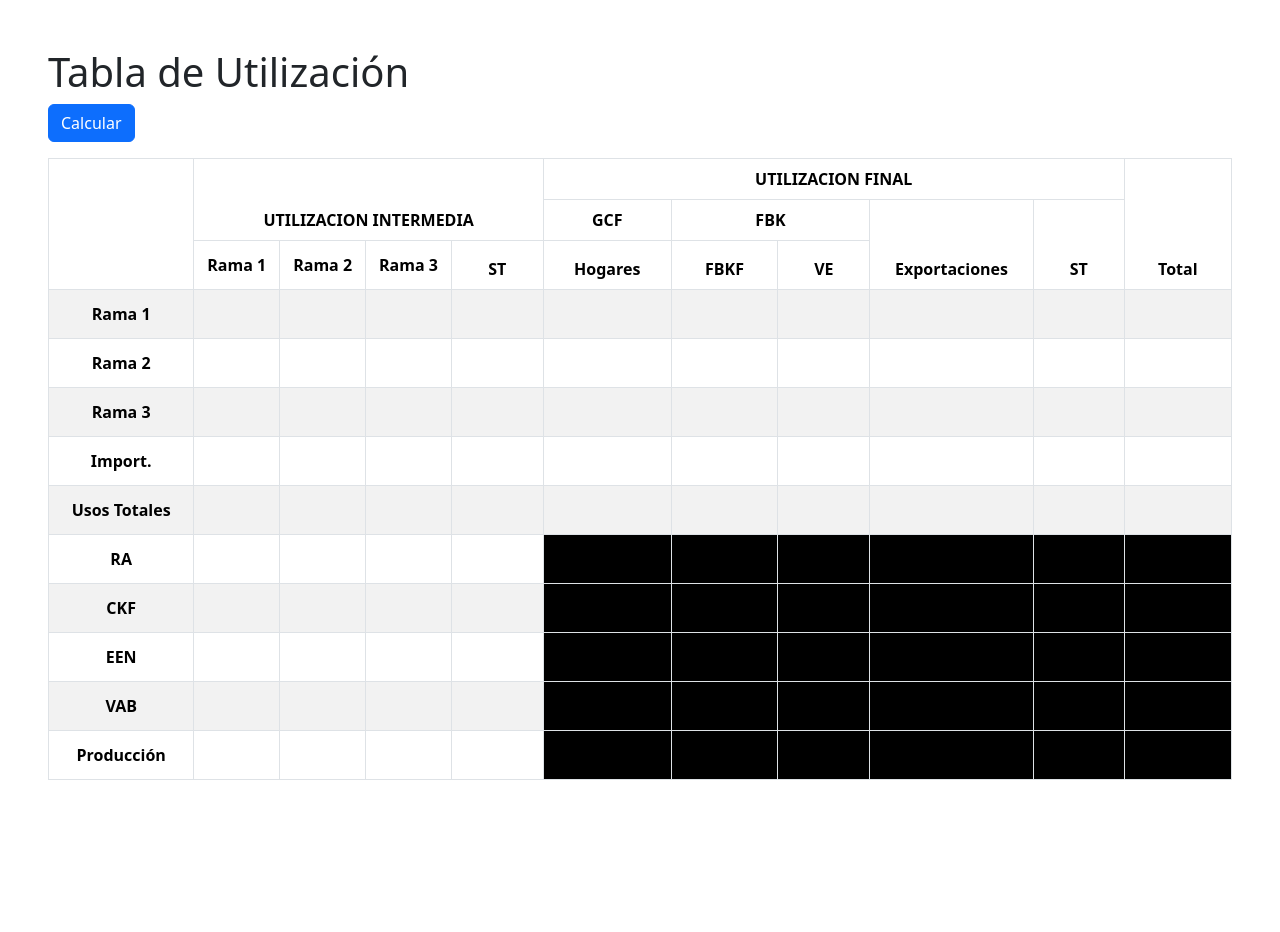
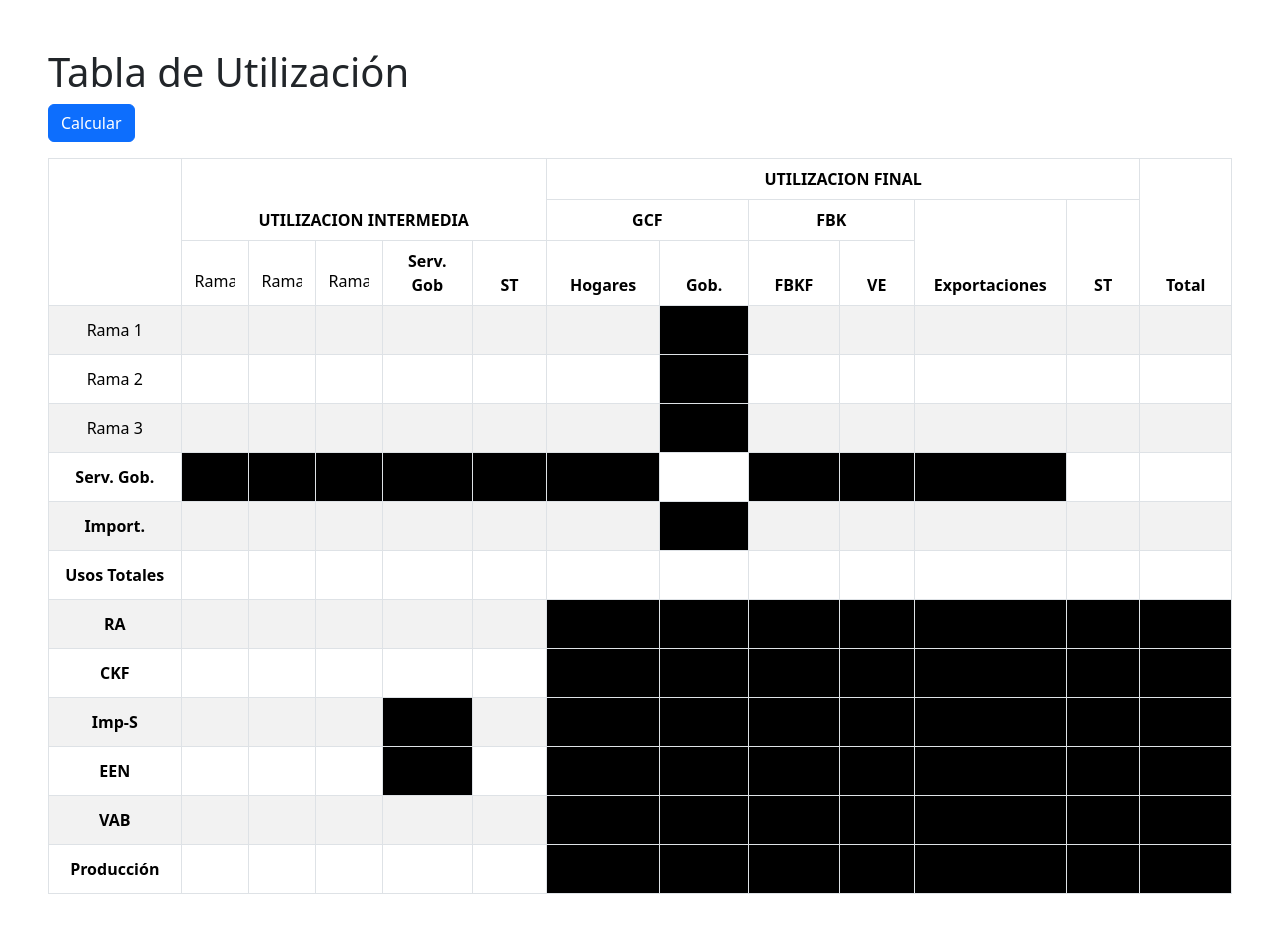
Before and after one commit to hrkns/cou, a React (Create React App) app: page / in a window 1280 px wide. Shown: the top 932 px of the page. Before the commit the page ends 828 px from the top, so only its background shows below. Built offline with nearby package versions, Linux system fonts and the light colour scheme.

Commit message:
Compute from inside out

```diff
--- a/src/App.css
+++ b/src/App.css
@@ -9,6 +9,5 @@
   background: transparent;
   padding: 5px;
   outline: none;
-  text-align: center;
-  font-weight: bold;
+  text-align: center
 }
--- a/src/App.js
+++ b/src/App.js
@@ -9,11 +9,13 @@ const branchRow = {
     firstBranch: null,
     secondBranch: null,
     thirdBranch: null,
+    gov: null,
     st: null,
   },
   finalUse: {
     gcf: {
       homes: null,
+      gov: null,
     },
     fbk: {
       fbkf: null,
@@ -33,10 +35,12 @@ const App = () => {
     firstBranch: _.cloneDeep(branchRow),
     secondBranch: _.cloneDeep(branchRow),
     thirdBranch: _.cloneDeep(branchRow),
+    gov: _.cloneDeep(branchRow),
     imports: _.cloneDeep(branchRow),
     totalUses: _.cloneDeep(branchRow),
     ra: _.cloneDeep(_.pick(branchRow, ["intermediateUse"])),
     ckf: _.cloneDeep(_.pick(branchRow, ["intermediateUse"])),
+    tax: _.cloneDeep(_.pick(branchRow, ["intermediateUse"])),
     een: _.cloneDeep(_.pick(branchRow, ["intermediateUse"])),
     vab: _.cloneDeep(_.pick(branchRow, ["intermediateUse"])),
     production: _.cloneDeep(_.pick(branchRow, ["intermediateUse"])),
@@ -88,6 +92,23 @@ const App = () => {
           }}
         />
       </td>,
+      rowKey === "gov" || rowKey === "tax" || rowKey === "een" ? (
+        <td className="no-use"></td>
+      ) : (
+        <td>
+          <input
+            className="invisible-input"
+            type="number"
+            value={couValues[rowKey].intermediateUse.gov ?? ""}
+            onChange={(e) => {
+              handleCouValueChange(
+                e.target.value,
+                rowKey + ".intermediateUse.gov"
+              );
+            }}
+          />
+        </td>
+      ),
       <td>
         <input
           className="invisible-input"
@@ -119,6 +140,23 @@ const App = () => {
           }}
         />
       </td>,
+      rowKey === "gov" || rowKey === "totalUses" ? (
+        <td>
+          <input
+            className="invisible-input"
+            type="number"
+            value={couValues[rowKey].finalUse.gcf.gov ?? ""}
+            onChange={(e) => {
+              handleCouValueChange(
+                e.target.value,
+                rowKey + ".finalUse.gcf.gov"
+              );
+            }}
+          />
+        </td>
+      ) : (
+        <td className="no-use"></td>
+      ),
       <td>
         <input
           className="invisible-input"
@@ -170,6 +208,7 @@ const App = () => {
       <td className="no-use"></td>,
       <td className="no-use"></td>,
       <td className="no-use"></td>,
+      <td className="no-use"></td>,
     ];
   };
 
@@ -194,12 +233,14 @@ const App = () => {
     if (
       couValues[rowKey].intermediateUse.firstBranch &&
       couValues[rowKey].intermediateUse.secondBranch &&
-      couValues[rowKey].intermediateUse.thirdBranch
+      couValues[rowKey].intermediateUse.thirdBranch &&
+      couValues[rowKey].intermediateUse.gov
     ) {
       const val = _.toString(
         _.toNumber(couValues[rowKey].intermediateUse.firstBranch) +
           _.toNumber(couValues[rowKey].intermediateUse.secondBranch) +
-          _.toNumber(couValues[rowKey].intermediateUse.thirdBranch)
+          _.toNumber(couValues[rowKey].intermediateUse.thirdBranch) +
+          _.toNumber(couValues[rowKey].intermediateUse.gov)
       );
 
       shouldCompute = val !== couValues[rowKey].intermediateUse.st;
@@ -210,7 +251,7 @@ const App = () => {
     return shouldCompute;
   };
 
-  const computeTotalUse = (columnKey) => {
+  const computeIntermediateTotalUse = (columnKey) => {
     let shouldCompute = false;
 
     if (
@@ -272,11 +313,100 @@ const App = () => {
     }
   };
 
+  const computeFinalUseSt = (rowKey) => {
+    let shouldCompute = false;
+
+    if (rowKey === "gov") {
+      if (couValues[rowKey].finalUse.gcf.gov) {
+        const val = _.toString(_.toNumber(couValues[rowKey].finalUse.gcf.gov));
+
+        shouldCompute = val !== couValues[rowKey].finalUse.st;
+
+        if (shouldCompute) couValues[rowKey].finalUse.st = val;
+      }
+    } else if (
+      couValues[rowKey].finalUse.gcf.homes &&
+      couValues[rowKey].finalUse.fbk.fbkf &&
+      couValues[rowKey].finalUse.fbk.ve &&
+      couValues[rowKey].finalUse.exports
+    ) {
+      const val = _.toString(
+        _.toNumber(couValues[rowKey].finalUse.gcf.homes) +
+          _.toNumber(couValues[rowKey].finalUse.fbk.fbkf) +
+          _.toNumber(couValues[rowKey].finalUse.fbk.ve) +
+          _.toNumber(couValues[rowKey].finalUse.exports)
+      );
+
+      shouldCompute = val !== couValues[rowKey].finalUse.st;
+
+      if (shouldCompute) couValues[rowKey].finalUse.st = val;
+    }
+
+    return shouldCompute;
+  };
+
+  const computeFinalTotalUse = (columnKey) => {
+    let shouldCompute = false;
+
+    if (columnKey === "gcf.gov") {
+      if (_.get(couValues.gov.finalUse, columnKey)) {
+        const val = _.toString(
+          _.toNumber(_.get(couValues.gov.finalUse, columnKey))
+        );
+
+        shouldCompute = val !== _.get(couValues.totalUses.finalUse, columnKey);
+
+        if (shouldCompute) _.set(couValues.totalUses.finalUse, columnKey, val);
+      }
+    } else if (
+      _.get(couValues.firstBranch.finalUse, columnKey) &&
+      _.get(couValues.secondBranch.finalUse, columnKey) &&
+      _.get(couValues.thirdBranch.finalUse, columnKey) &&
+      _.get(couValues.imports.finalUse, columnKey)
+    ) {
+      const val = _.toString(
+        _.toNumber(_.get(couValues.firstBranch.finalUse, columnKey)) +
+          _.toNumber(_.get(couValues.secondBranch.finalUse, columnKey)) +
+          _.toNumber(_.get(couValues.thirdBranch.finalUse, columnKey)) +
+          _.toNumber(_.get(couValues.imports.finalUse, columnKey))
+      );
+
+      shouldCompute = val !== _.get(couValues.totalUses.finalUse, columnKey);
+
+      if (shouldCompute) _.set(couValues.totalUses.finalUse, columnKey, val);
+    }
+
+    return shouldCompute;
+  };
+
+  const computeTotal = (rowKey) => {
+    let shouldCompute = false;
+
+    if (
+      (couValues[rowKey].intermediateUse.st || rowKey === "gov") &&
+      couValues[rowKey].finalUse.st
+    ) {
+      const val = _.toString(
+        (rowKey === "gov"
+          ? 0
+          : _.toNumber(couValues[rowKey].intermediateUse.st)) +
+          _.toNumber(couValues[rowKey].finalUse.st)
+      );
+
+      shouldCompute = val !== couValues[rowKey].total;
+
+      if (shouldCompute) couValues[rowKey].total = val;
+    }
+
+    return shouldCompute;
+  };
+
   const compute = () => {
     let shouldCompute = true;
 
     while (shouldCompute) {
       shouldCompute =
+        // Intermediate Use ST
         computeIntermediateUseSt("firstBranch") ||
         computeIntermediateUseSt("secondBranch") ||
         computeIntermediateUseSt("thirdBranch") ||
@@ -287,18 +417,45 @@ const App = () => {
         computeIntermediateUseSt("een") ||
         computeIntermediateUseSt("vab") ||
         computeIntermediateUseSt("production") ||
-        computeTotalUse("firstBranch") ||
-        computeTotalUse("secondBranch") ||
-        computeTotalUse("thirdBranch") ||
-        computeTotalUse("st") ||
+        // Intermediate Use Total Use
+        computeIntermediateTotalUse("firstBranch") ||
+        computeIntermediateTotalUse("secondBranch") ||
+        computeIntermediateTotalUse("thirdBranch") ||
+        computeIntermediateTotalUse("gov") ||
+        computeIntermediateTotalUse("st") ||
+        // VAB
         computeVab("firstBranch") ||
         computeVab("secondBranch") ||
         computeVab("thirdBranch") ||
+        computeVab("gov") ||
         computeVab("st") ||
+        // Production
         computeProduction("firstBranch") ||
         computeProduction("secondBranch") ||
         computeProduction("thirdBranch") ||
-        computeProduction("st");
+        computeProduction("gov") ||
+        computeProduction("st") ||
+        // Final Use ST
+        computeFinalUseSt("firstBranch") ||
+        computeFinalUseSt("secondBranch") ||
+        computeFinalUseSt("thirdBranch") ||
+        computeFinalUseSt("gov") ||
+        computeFinalUseSt("imports") ||
+        computeFinalUseSt("totalUses") ||
+        // Final Use Total Use
+        computeFinalTotalUse("gcf.homes") ||
+        computeFinalTotalUse("gcf.gov") ||
+        computeFinalTotalUse("fbk.fbkf") ||
+        computeFinalTotalUse("fbk.ve") ||
+        computeFinalTotalUse("exports") ||
+        computeFinalTotalUse("st") ||
+        // Total
+        computeTotal("firstBranch") ||
+        computeTotal("secondBranch") ||
+        computeTotal("thirdBranch") ||
+        computeTotal("gov") ||
+        computeTotal("imports") ||
+        computeTotal("totalUses");
     }
 
     setCouValues(_.cloneDeep(couValues));
@@ -317,14 +474,14 @@ const App = () => {
           <thead>
             <tr>
               <th rowSpan={3}></th>
-              <th colSpan={4} rowSpan={2}>
+              <th colSpan={5} rowSpan={2}>
                 UTILIZACION INTERMEDIA
               </th>
-              <th colSpan={5}>UTILIZACION FINAL</th>
+              <th colSpan={6}>UTILIZACION FINAL</th>
               <th rowSpan={3}>Total</th>
             </tr>
             <tr>
-              <th>GCF</th>
+              <th colSpan={2}>GCF</th>
               <th colSpan={2}>FBK</th>
               <th rowSpan={2}>Exportaciones</th>
               <th rowSpan={2}>ST</th>
@@ -354,8 +511,10 @@ const App = () => {
                   onChange={(e) => setThirdBranchName(e.target.value)}
                 />
               </th>
+              <th>Serv. Gob</th>
               <th>ST</th>
               <th>Hogares</th>
+              <th>Gob.</th>
               <th>FBKF</th>
               <th>VE</th>
             </tr>
@@ -406,6 +565,55 @@ const App = () => {
               {TotalCell("thirdBranch")}
             </tr>
 
+            {/* Serv. Gob */}
+            <tr>
+              <td>
+                <strong>Serv. Gob.</strong>
+              </td>
+              <td className="no-use"></td>
+              <td className="no-use"></td>
+              <td className="no-use"></td>
+              <td className="no-use"></td>
+              <td className="no-use"></td>
+              <td className="no-use"></td>
+              <td>
+                <input
+                  className="invisible-input"
+                  type="number"
+                  value={couValues.gov.finalUse.gcf.gov ?? ""}
+                  onChange={(e) => {
+                    handleCouValueChange(
+                      e.target.value,
+                      "gov.finalUse.gcf.gov"
+                    );
+                  }}
+                />
+              </td>
+              <td className="no-use"></td>
+              <td className="no-use"></td>
+              <td className="no-use"></td>
+              <td>
+                <input
+                  className="invisible-input"
+                  type="number"
+                  value={couValues.gov.finalUse.st ?? ""}
+                  onChange={(e) => {
+                    handleCouValueChange(e.target.value, "gov.finalUse.st");
+                  }}
+                />
+              </td>
+              <td>
+                <input
+                  className="invisible-input"
+                  type="number"
+                  value={couValues.gov.total ?? ""}
+                  onChange={(e) => {
+                    handleCouValueChange(e.target.value, "gov.total");
+                  }}
+                />
+              </td>
+            </tr>
+
             {/* Imports Row */}
             <tr>
               <td>
@@ -444,6 +652,15 @@ const App = () => {
               {DisabledCellsRow()}
             </tr>
 
+            {/* Imp-S Row */}
+            <tr>
+              <td>
+                <strong>Imp-S</strong>
+              </td>
+              {IntermediateUseRow("tax")}
+              {DisabledCellsRow()}
+            </tr>
+
             {/* EEN Row */}
             <tr>
               <td>
```
